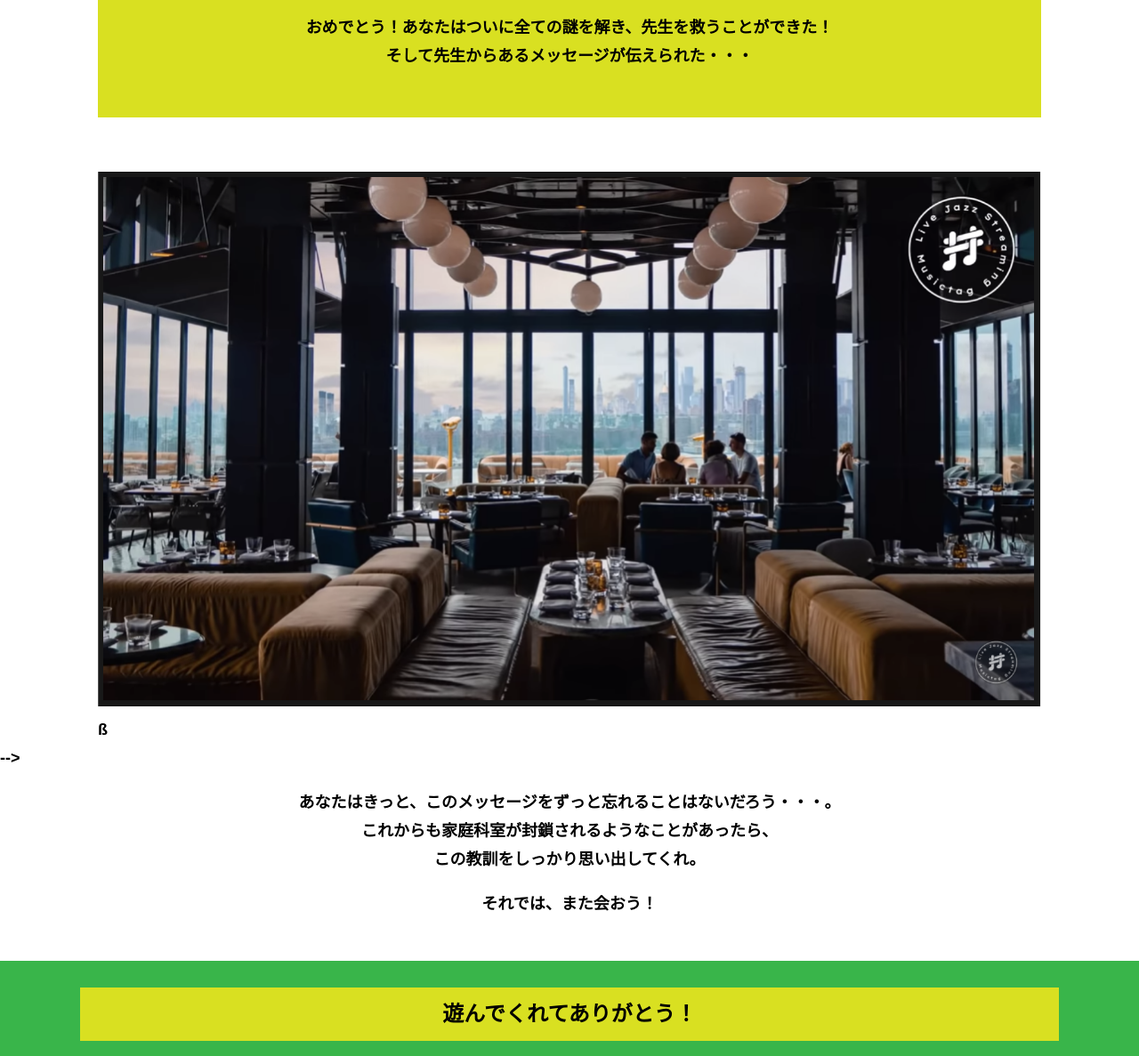
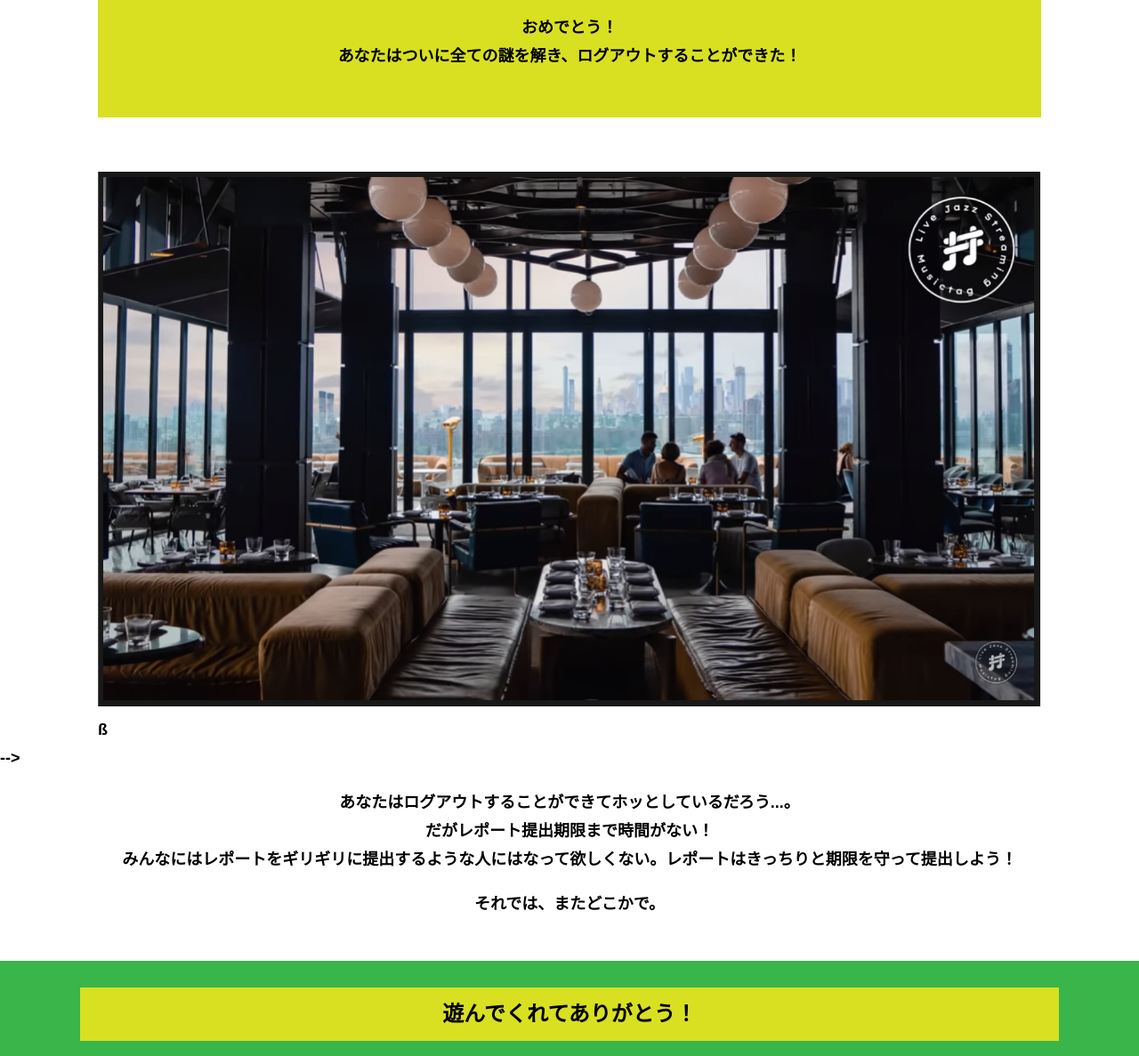
Before and after one commit to Genichiro20N/alfa---, a plain HTML site: page final.html in a window 1280 px wide. Shown: the part 388-1575 px from the top of the page at 89% size. Drawn offline with Linux system fonts and the light colour scheme.

Commit message:
Update final.html

```diff
--- a/final.html
+++ b/final.html
@@ -4,7 +4,7 @@
   <meta charset="UTF-8">
   <meta http-equiv="X-UA-Compatible" content="IE=edge">
   <meta name="viewport" content="width=device-width, initial-scale=1.0">
-  <title>封鎖された家庭科室からの脱出 │ Project N</title>
+  <title>囚われたパソコン！謎解きRPGからの脱出 │ Project N</title>
   <link rel="stylesheet" href="assets/css/normalize.css">
   <link rel="stylesheet" href="assets/css/style.css">
 </head>
@@ -23,8 +23,8 @@
       <div class="container">
         <div class="box bg-color--subcolor">
           <h2 class="section-title--border">全ステージ クリア！</h2>
-          <p class="text-center">おめでとう！あなたはついに全ての謎を解き、先生を救うことができた！<br>
-            そして先生からあるメッセージが伝えられた・・・</p>
+          <p class="text-center">おめでとう！<br>
+            あなたはついに全ての謎を解き、ログアウトすることができた！</p>
         </div>
       </div>
     </section>
@@ -44,10 +44,10 @@ Youtube貼り付けここまで-->
           ß
       </div>
          -->
-        <p class="text-center">あなたはきっと、このメッセージをずっと忘れることはないだろう・・・。<br>
-          これからも家庭科室が封鎖されるようなことがあったら、<br>
-          この教訓をしっかり思い出してくれ。</p>
-        <p class="text-center">それでは、また会おう！</p>
+        <p class="text-center">あなたはログアウトすることができてホッとしているだろう...。<br>
+          だがレポート提出期限まで時間がない！<br>
+          みんなにはレポートをギリギリに提出するような人にはなって欲しくない。レポートはきっちりと期限を守って提出しよう！</p>
+        <p class="text-center">それでは、またどこかで。</p>
       </div>
     </section>
     <section class="section bg-color--keycolor">
@@ -64,7 +64,7 @@ Youtube貼り付けここまで-->
           <div class="column">
             <div class="card">
               <h3 class="card__title">このゲームの企画者</h3>
-              <p class="card__content">企画・制作メンバーの紹介など。<br>
+              <p class="card__content">企画・制作メンバーの紹介<br>
                 テキストテキストテキストテキストテキストテキストテキスト<br>
                 テキストテキストテキストテキストテキストテキストテキストテキストテキストテキストテキストテキストテキストテキストテキストテキストテキストテキストテキストテキストテキストテキストテキストテキストテキストテキストテキストテキストテキストテキストテキスト</p>
             </div>
```
